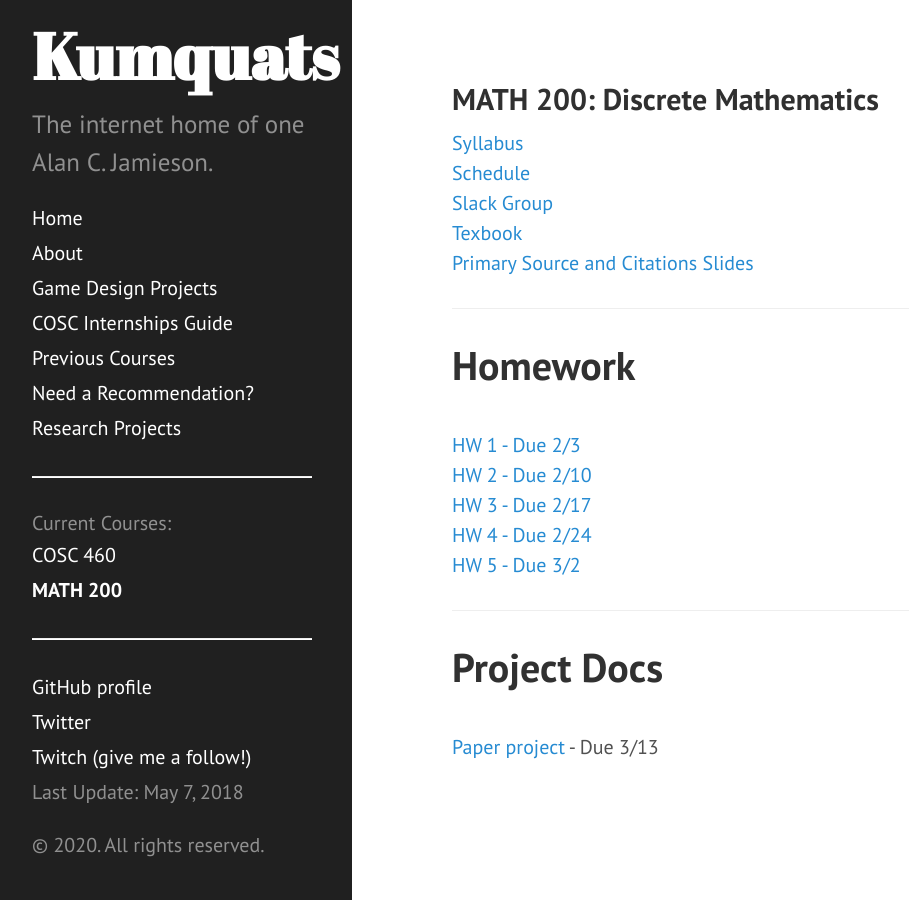
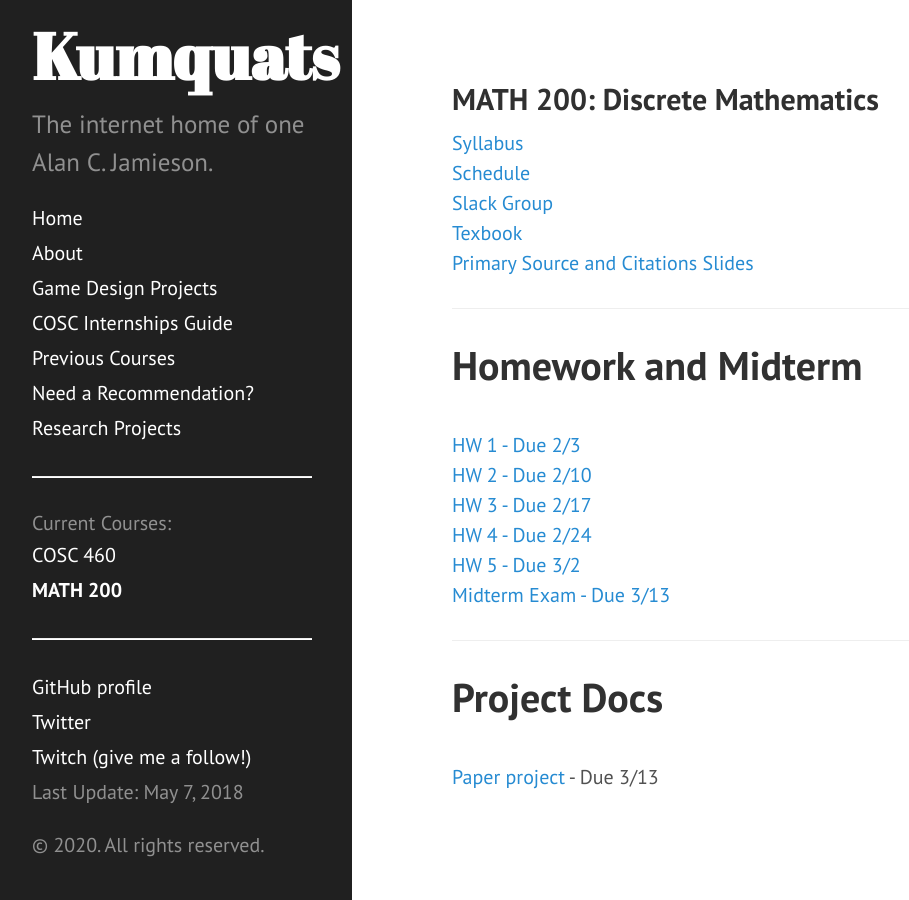
Before and after one commit to ripark/ripark.github.io, a Jekyll site: the page built from s20/math200.html, in a window 1280 px wide. Shown: the whole page, without its empty margins (8-917 px from the left). Built offline with Jekyll 4.4.1, drawn with Linux system fonts in a browser that asks for light colours; Markdown is read by kramdown in place of the engine named in the settings.

Commit message:
200 midterm post

```diff
--- a/s20/math200.html
+++ b/s20/math200.html
@@ -14,7 +14,7 @@ shorttitle: "MATH 200"
 <br>
 <a href="http://ripark.github.io/s20/HowToResearch.pdf">Primary Source and Citations Slides</a>
 <hr>
-<h1>Homework</h1>
+<h1>Homework and Midterm</h1>
 <br>
 <a href="http://ripark.github.io/s20/200HW1.pdf">HW 1 - Due 2/3</a>
 <br>
@@ -26,6 +26,8 @@ shorttitle: "MATH 200"
 <br>
 <a href="http://ripark.github.io/s20/200HW5.pdf">HW 5 - Due 3/2</a>
 <br>
+<a href="http://ripark.github.io/s20/200Midterm.pdf">Midterm Exam - Due 3/13</a>
+<br>
 <hr>
 <h1>Project Docs</h1>
 <br>
```
Also changed, not shown: 1 other file.
